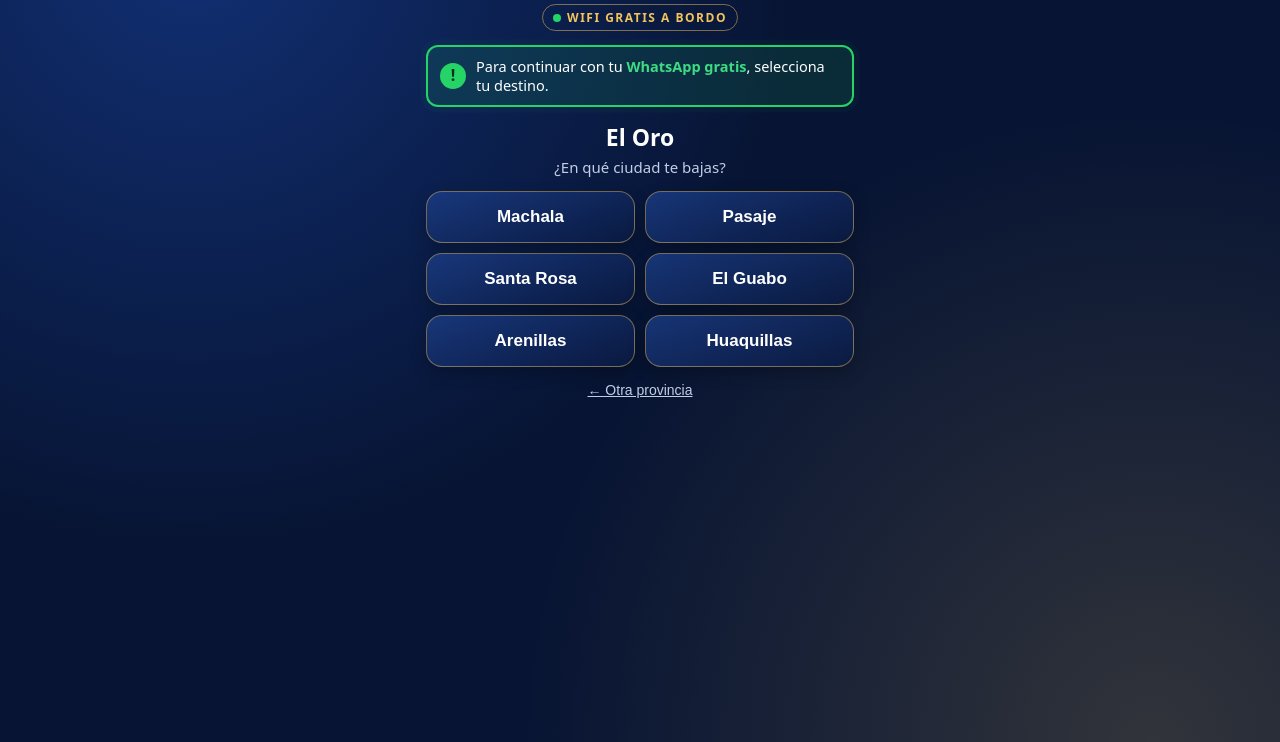
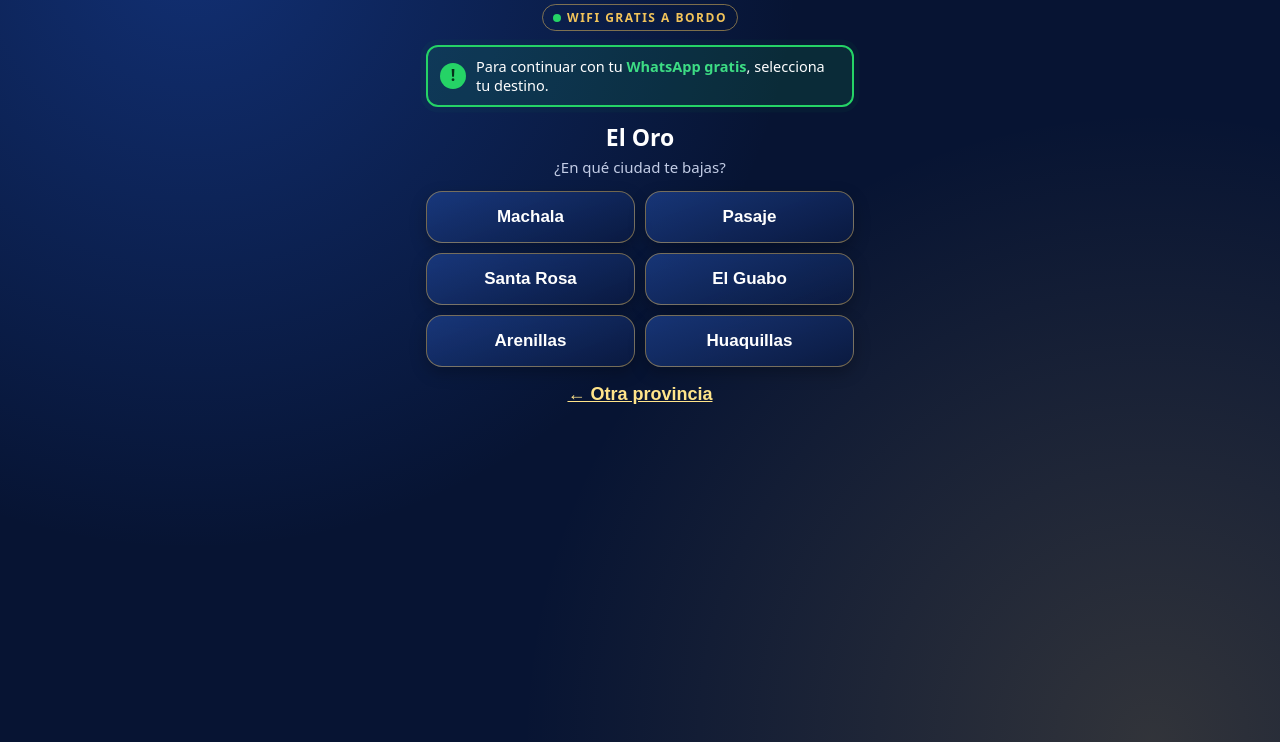
Before and after one commit to americavipflores/americavipflores.github.io, a plain HTML site: page anuncios/index.html in a window 1280 px wide. Both pictures are taken after a click on the button 749 px from the left and 610 px from the top of the page. Shown: the part 58-800 px from the top of the page. Drawn offline with Linux system fonts and the light colour scheme.

Commit message:
Add files via upload

```diff
--- a/anuncios/index.html
+++ b/anuncios/index.html
@@ -21,7 +21,7 @@
   .op { display:block; width:100%; padding:15px 10px; border-radius:16px; border:1.5px solid rgba(242,196,90,.45); background:linear-gradient(160deg,rgba(29,64,140,.75),rgba(10,26,66,.85)); color:#fff; font-size:17px; font-weight:800; text-align:center; cursor:pointer; box-shadow:0 6px 16px rgba(0,0,0,.25); opacity:0; transform:translateY(10px); animation:entrar .4s ease forwards; }
   .op:active { transform:scale(.97); background:var(--oro); color:var(--azul); }
   .op small { display:block; font-weight:500; color:var(--gris); font-size:12px; margin-top:4px; }
-  .lnk { display:block; text-align:center; color:var(--gris); margin-top:14px; font-size:14px; background:none; border:0; text-decoration:underline; width:100%; cursor:pointer; }
+  .lnk { display:block; text-align:center; color:#ffe48a; margin-top:16px; font-size:18px; font-weight:800; background:none; border:0; text-decoration:underline; width:100%; cursor:pointer; }
   .dest { display:flex; align-items:center; justify-content:center; gap:6px; color:var(--gris); font-size:14px; margin:6px 0 10px; }
   .dest b { color:#fff; }
   .video { position:relative; border-radius:20px; overflow:hidden; background:#000; aspect-ratio:9/16; max-height:56vh; margin:0 auto;
@@ -95,6 +95,8 @@
       <div class="ring"><svg viewBox="0 0 46 46"><circle class="f" cx="23" cy="23" r="20"/><circle class="b" id="arco" cx="23" cy="23" r="20" stroke-dashoffset="0"/></svg><span id="cuenta">15</span></div>
       <div class="barra" id="barra"></div>
     </div>
+    <button class="btn seguir" id="seguir" disabled><span class="fill" id="sfill"></span><span class="t" id="stxt">Continuar con WhatsApp gratis en 15 s</span></button>
+    <a class="btn vip" id="vip"><svg viewBox="0 0 24 24" fill="currentColor" aria-hidden="true"><path d="M3 18h18l-1.5-9-4.5 4-3-6-3 6-4.5-4z"/></svg><span>Pásate a VIP sin anuncios<br><small>Todo ilimitado desde $1</small></span></a>
     <div class="tarjeta aparece" id="tarj">
       <b id="a-nom"></b><span id="a-txt"></span>
       <div class="fila" id="a-bot">
@@ -103,8 +105,6 @@
       </div>
       <div class="num" id="a-num"></div>
     </div>
-    <button class="btn seguir" id="seguir" disabled><span class="fill" id="sfill"></span><span class="t" id="stxt">Continuar con WhatsApp gratis en 15 s</span></button>
-    <a class="btn vip" id="vip"><svg viewBox="0 0 24 24" fill="currentColor" aria-hidden="true"><path d="M3 18h18l-1.5-9-4.5 4-3-6-3 6-4.5-4z"/></svg><span>Pásate a VIP sin anuncios<br><small>Todo ilimitado desde $1</small></span></a>
     <button class="lnk" id="cambiar">Cambiar destino</button>
   </section>
 </main>
@@ -136,7 +136,7 @@
       var b = document.createElement('button'); b.className = 'op';
       b.innerHTML = p.nombre + '<small>' + p.ciudades.join(' · ') + '</small>';
       b.style.animationDelay = (g.children.length * 40) + 'ms';
-      b.onclick = function () { if (p.ciudades.length === 1) elegir(p.ciudades[0]); else pasoCiudad(p); };
+      b.onclick = function () { pasoCiudad(p); };
       g.appendChild(b);
     });
     ver('p-prov');
@@ -171,6 +171,7 @@
     $('a-txt').textContent = a.texto || '';
     var hayContacto = !!(a.whatsapp || a.telefono);
     $('a-bot').classList.toggle('oculto', !hayContacto);
+    $('tarj').classList.toggle('oculto', !hayContacto); // sin contacto (ej. promo VIP): no se muestra el cuadro
     $('a-num').classList.toggle('oculto', !hayContacto);
     if (a.whatsapp) {
       $('a-wa').classList.remove('oculto');
```
